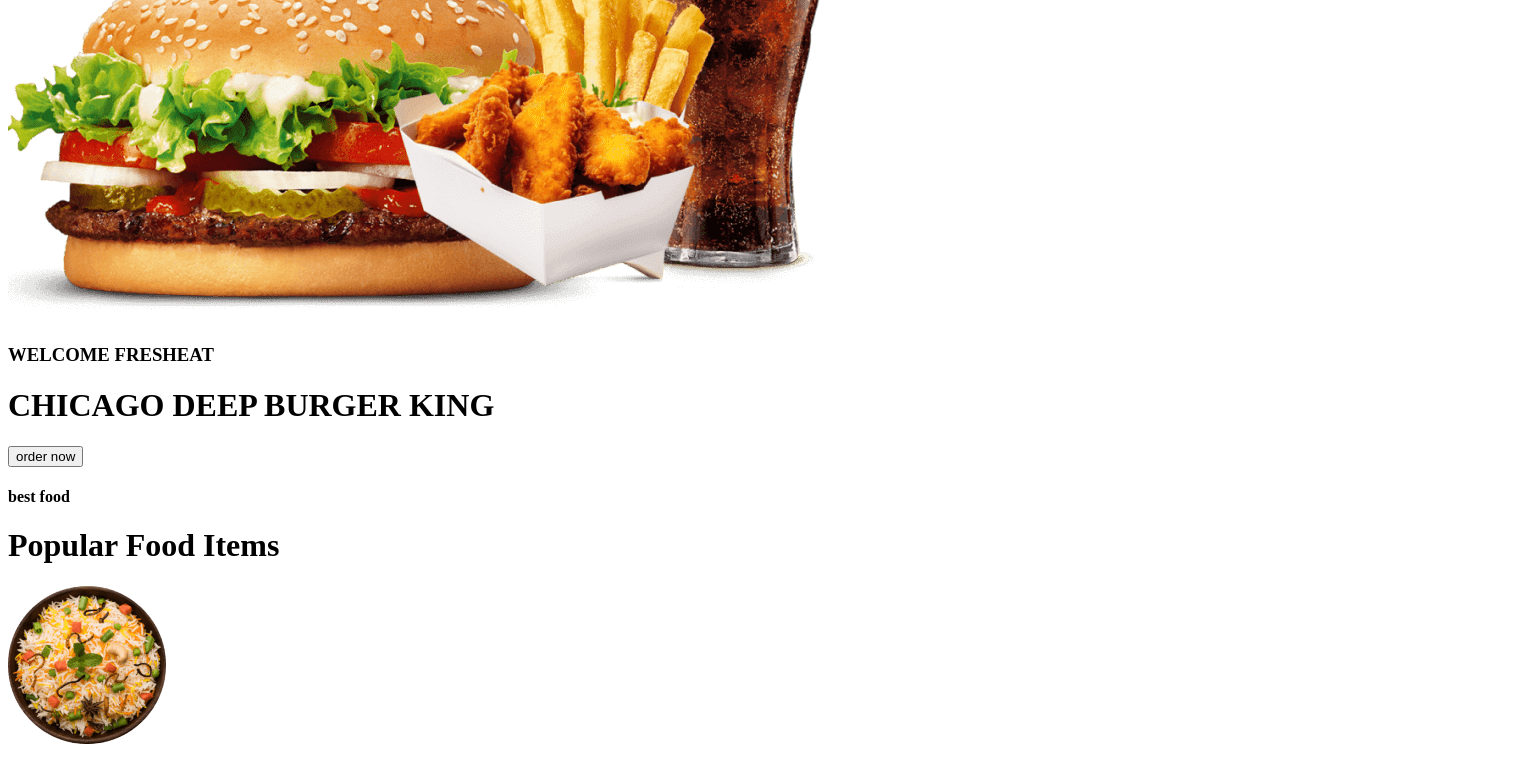
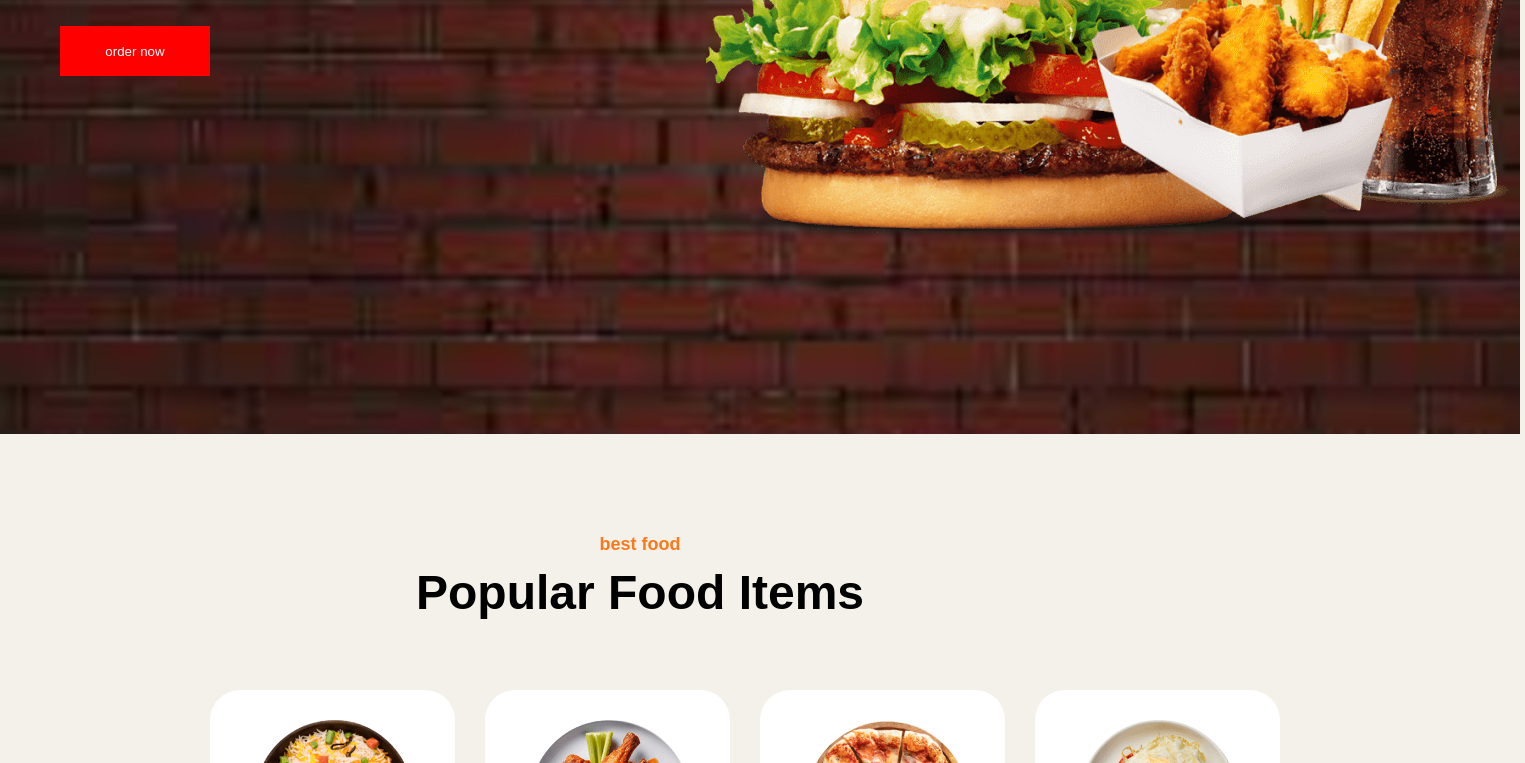
Before and after one commit to MuhammedAjmal23/Restaurant, a plain HTML site: page restaurant/index.html in a window 1280 px wide. Shown: the part 562-1325 px from the top of the page, 1525 px wide, since content can reach past the window. Drawn offline with Linux system fonts and the light colour scheme.

Commit message:
Update index.html

```diff
--- a/restaurant/index.html
+++ b/restaurant/index.html
@@ -5,7 +5,7 @@
     <meta name="viewport" content="width=device-width, initial-scale=1.0">
     <title>Document</title>
     <link rel="stylesheet" href="https://cdnjs.cloudflare.com/ajax/libs/font-awesome/6.7.2/css/all.min.css" integrity="sha512-Evv84Mr4kqVGRNSgIGL/F/aIDqQb7xQ2vcrdIwxfjThSH8CSR7PBEakCr51Ck+w+/U6swU2Im1vVX0SVk9ABhg==" crossorigin="anonymous" referrerpolicy="no-referrer" />
-    <link rel="stylesheet" href="./restaurant.css">
+    <link rel="stylesheet" href="./index.css">
 
 
 </head>
```
